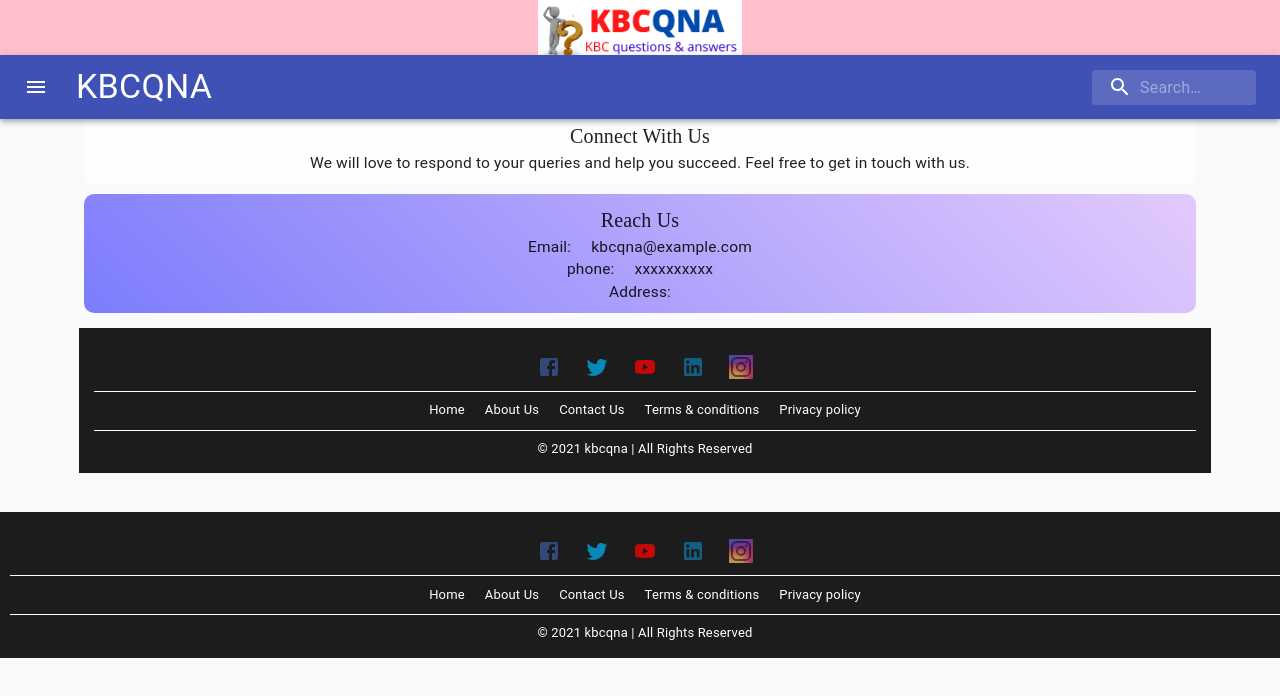
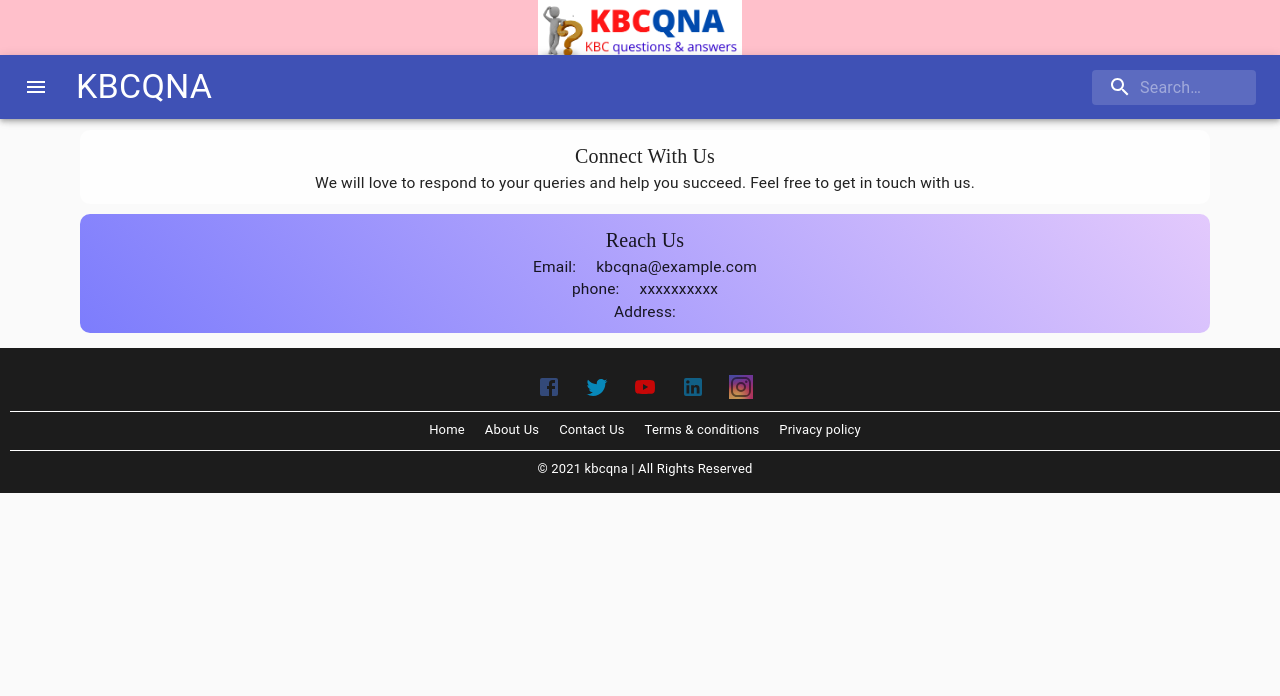
Before and after one commit to mahadev-mandal/kbcqna, a Next.js app: page /contactus in a window 1280 px wide. Shown: the top 696 px of the page. Built offline with nearby package versions, Linux system fonts and the light colour scheme.

Commit message:
questions page added

```diff
--- a/components/DrawerLeft.js
+++ b/components/DrawerLeft.js
@@ -15,9 +15,6 @@ import ChevronRightIcon from '@material-ui/icons/ChevronRight';
 import ListItem from '@material-ui/core/ListItem';
 import ListItemIcon from '@material-ui/core/ListItemIcon';
 import ListItemText from '@material-ui/core/ListItemText';
-import InboxIcon from '@material-ui/icons/MoveToInbox';
-import MailIcon from '@material-ui/icons/Mail';
-import Heading from './Heading';
 import SearchIcon from '@material-ui/icons/Search';
 import InputBase from '@material-ui/core/InputBase';
 import { alpha } from '@material-ui/core';
@@ -80,7 +77,17 @@ const useStyles = makeStyles((theme) => ({
   },
   content: {
     flexGrow: 1,
-    padding: theme.spacing(3),
+    paddingTop: theme.spacing(8),
+    paddingLeft:theme.spacing(2),
+    marginRight:-10,
+    [theme.breakpoints.up('sm')]:{
+      paddingLeft:40,
+      paddingRight:40,
+    },
+    [theme.breakpoints.up('md')]:{
+      paddingLeft:80,
+      paddingRight:80,
+    },
     transition: theme.transitions.create('margin', {
       easing: theme.transitions.easing.sharp,
       duration: theme.transitions.duration.leavingScreen,
@@ -158,7 +165,7 @@ const useStyles = makeStyles((theme) => ({
 
 const navbar = [
   {text:"Home",icon:<HomeIcon/>,link:"/"},
-  {text:"Questions",icon:<QuestionAnswerIcon/>,link:"#"},
+  {text:"Questions",icon:<QuestionAnswerIcon/>,link:"/questions"},
   {text:"About Us",icon:<InfoIcon/>,link:"/aboutus"},
   {text:"Constact Us",icon:<ContactMailIcon/>,link:"/contactus"},
   {text:"Terms & Conditions",icon:<AcUnitIcon/>,link:"/terms-conditions"},
@@ -181,7 +188,6 @@ export default function DrawerLeft({ drawerContent }) {
 
   return (
     <>
-    <Heading/>
       <div className={classes.root}>
         <CssBaseline />
         <AppBar
@@ -228,6 +234,7 @@ export default function DrawerLeft({ drawerContent }) {
           }}
         >
           <div className={classes.drawerHeader} >
+            <Typography variant="h4" style={{fontFamily:'cursive'}}>KBCQNA</Typography>
             <IconButton onClick={handleDrawerClose}>
               {theme.direction === 'ltr' ? <ChevronLeftIcon /> : <ChevronRightIcon />}
             </IconButton>
@@ -246,7 +253,7 @@ export default function DrawerLeft({ drawerContent }) {
             ))}
           </List>
         </Drawer>
-        <main style={{marginTop:20}}
+        <main
           className={clsx(classes.content, {
             [classes.contentShift]: open,
           })}
--- a/components/Heading.js
+++ b/components/Heading.js
@@ -1,15 +1,16 @@
 import React from 'react'
 import { makeStyles } from '@material-ui/core'
 import logo from '../public/logo.png'
-import Image from 'next/image'
+import Image from 'next/image';
+import Link from 'next/link';
 
 const useStyles = makeStyles((theme) => ({
     heading: {
         position: 'sticky',
         top: 0,
         zIndex: 1,
-        textAlign:"center",
-        width:'100%',
+        textAlign: "center",
+        width: '100%',
 
     },
     logo: {
@@ -21,9 +22,11 @@ function Heading() {
     const classes = useStyles();
     return (
         <div className={classes.heading}>
-            <div className={classes.logo}>
-                <Image src={logo} alt='logo' height={60} />
-            </div>
+            <Link href="/">
+                <div className={classes.logo}>
+                    <Image src={logo} alt='logo' height={60} />
+                </div>
+            </Link>
         </div>
     )
 }
--- a/components/QuesList.js
+++ b/components/QuesList.js
@@ -24,7 +24,7 @@ function QuesList({ question }) {
                 <ListItemIcon style={{ minWidth: 30 }} >
                     <SendIcon fontSize="small" />
                 </ListItemIcon>
-                <Link  href={question.slug?"/question/"+question.slug:'/question/'+question._id}
+                <Link href={question.slug ? "/question/" + question.slug : '/question/' + question._id}
                 >
                     <a className={classes.a}>
                         <ListItemText primary={question.question} />
--- a/pages/_app.js
+++ b/pages/_app.js
@@ -5,7 +5,7 @@ import Heading from '../components/Heading'
 
 function MyApp({ Component, pageProps }) {
   return <ThemeProvider theme={theme}>
-             {/* <Heading/> */}
+             <Heading/>
              <Component {...pageProps} />
           </ThemeProvider>
 }
--- a/pages/api/questions/index.js
+++ b/pages/api/questions/index.js
@@ -3,8 +3,9 @@ import db_conn from '../../../helpers/db_conn';
 
 db_conn();
 export default async function getDataForSitemap(req, res) {
+    const {n,p} = req.query;
     try {
-        const data = await questionModel.find({}, { slug: 1, _id: 0 })
+        const data = await questionModel.find({}, { question: 1 ,slug:1}).skip((parseInt(p)-1)*parseInt(n)).limit(parseInt(n)).sort({date:-1})
         res.status(200).json(data)
     } catch (err) {
         console.log(err);
--- a/pages/contactus.js
+++ b/pages/contactus.js
@@ -4,14 +4,6 @@ import React from 'react'
 import Footer from '../components/Footer'
 import DrawerLeft from '../components/DrawerLeft'
 const useStyles = makeStyles((theme) => ({
-    root: {
-        marginRight: 10,
-        marginLeft: 10,
-        [theme.breakpoints.up('md')]: {
-            marginLeft: 60,
-            marginRight: 60,
-        }
-    },
     div1: {
         background: 'rgba(255,255,255,0.8)',
         textAlign: 'center',
@@ -56,7 +48,6 @@ function ContactUs() {
                         <span>Address:</span>
                     </Typography>
                 </div>
-                <Footer />
             </div>
         )} />
     )
```
Also changed, not shown: components/Main.js (+2 -6 lines), pages/aboutus.js (+1 -7 lines), pages/privacy-policy.js (+1 -7 lines), pages/questions/index.js (added, +44 -0 lines), pages/terms-conditions.js (+1 -7 lines).
